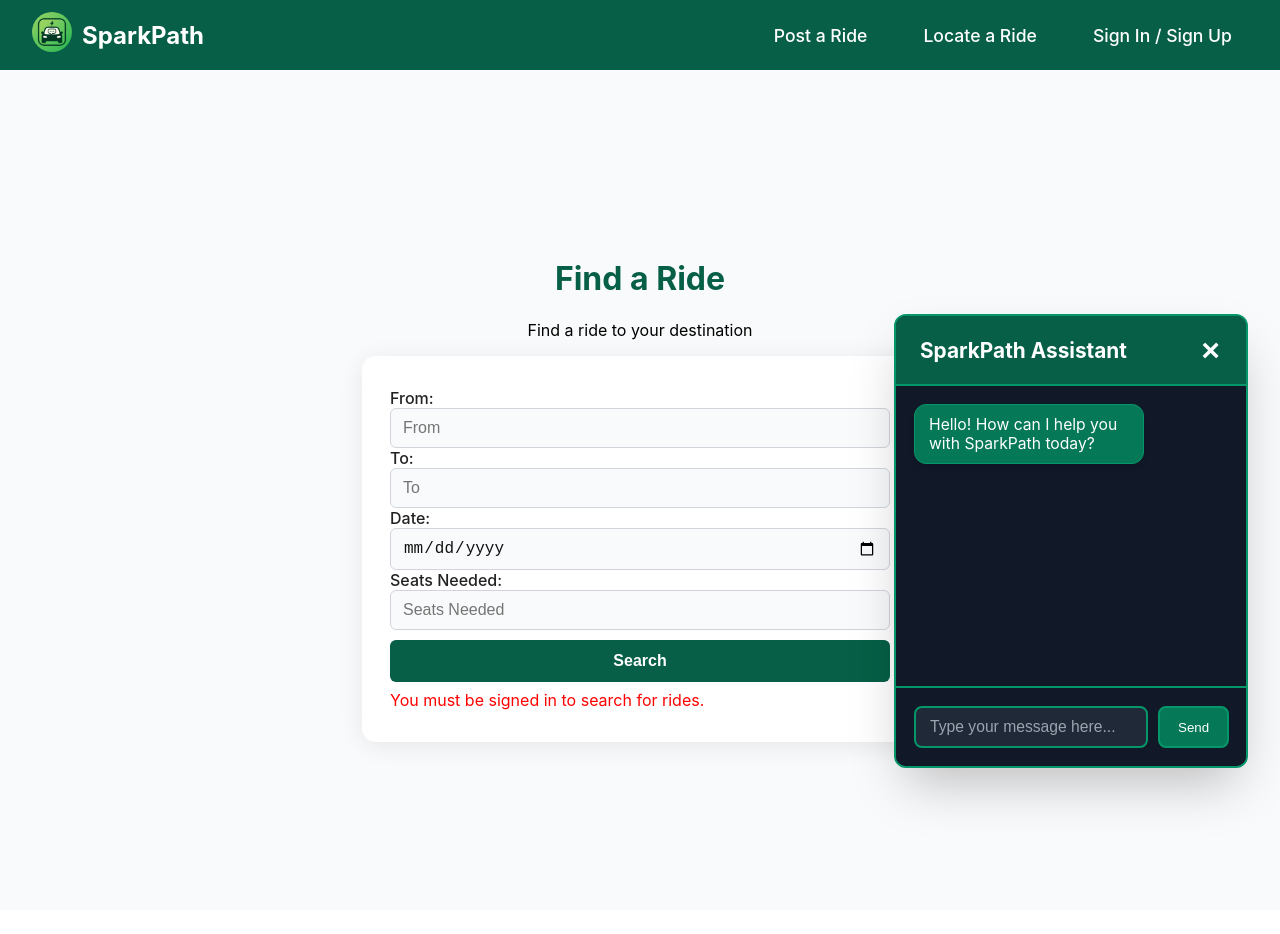
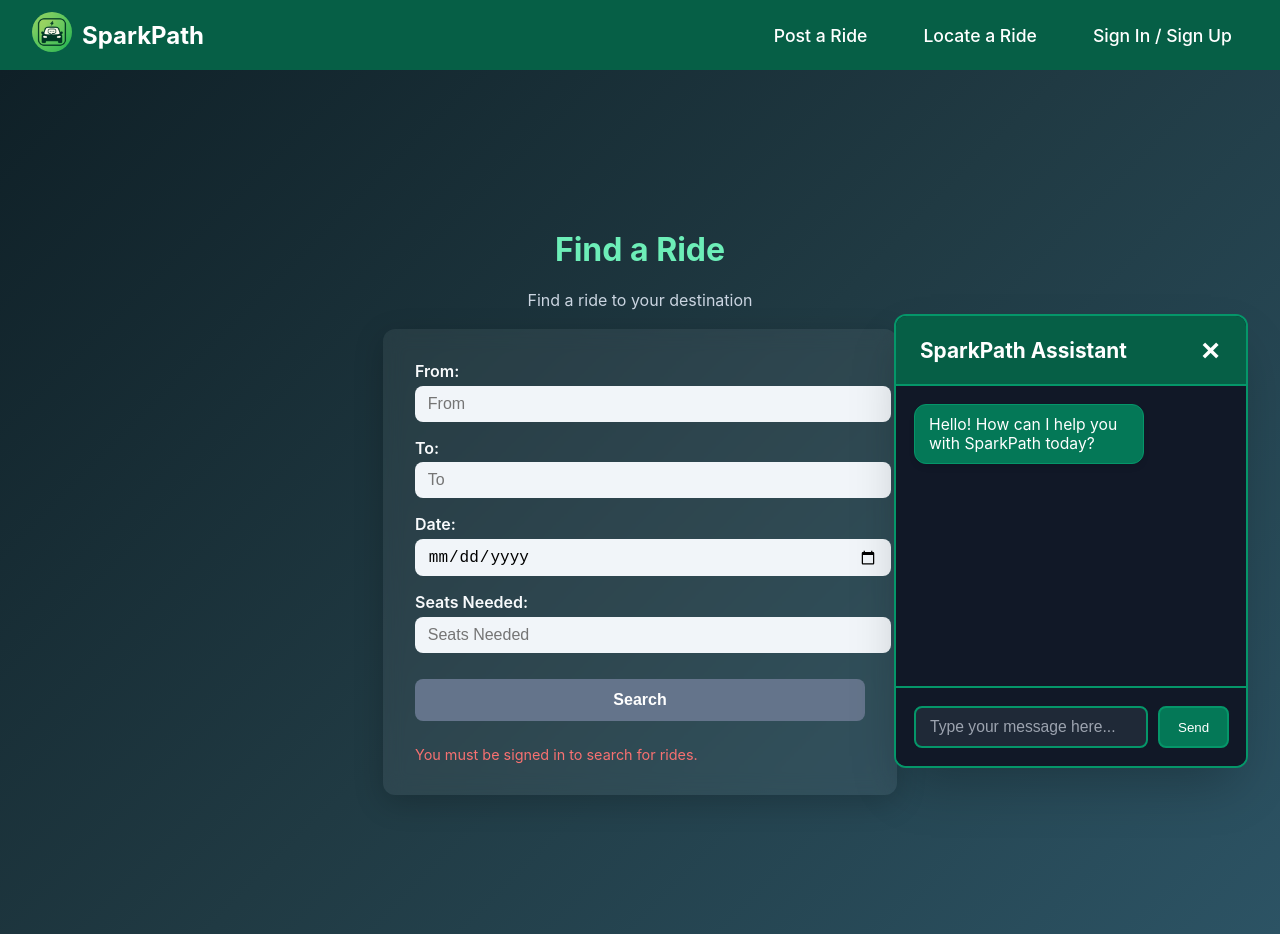
Before and after one commit to bhumi6633/SparkPath, a React (Create React App) app in the folder sparkpath/: page /find-a-ride in a window 1280 px wide. Before the commit the page ends 910 px from the top, so only its background shows below. Built offline with nearby package versions, Linux system fonts and the light colour scheme; no server answers.

Commit message:
find ride search button

```diff
--- a/sparkpath/src/App.js
+++ b/sparkpath/src/App.js
@@ -8,6 +8,7 @@ import FindARide from './components/find-a-ride';
 import './components/homepage.css';
 import './components/signup.css';
 import './components/postride.css';
+import './components/find-a-ride.css';
 import FoundRides from './components/found-rides';
 import HomePage from './components/homepage';
 import PostRideConfirm from './components/post-ride-confirm';
--- /dev/null
+++ b/sparkpath/src/components/find-a-ride.css
@@ -0,0 +1,84 @@
+.fri-wrapper {
+  min-height: 100vh;
+  background: linear-gradient(135deg, #0f2027, #203a43, #2c5364);
+  display: flex;
+  flex-direction: column;
+  align-items: center;
+  justify-content: center;
+  padding: 2rem;
+  font-family: 'Inter', sans-serif;
+  color: #f8fafc;
+}
+
+.fri-heading {
+  font-size: 2rem;
+  font-weight: 700;
+  margin-bottom: 0.3rem;
+  color: hsl(155, 79%, 68%); /* Green heading */
+}
+
+.fri-subheading {
+  font-size: 1rem;
+  margin-bottom: 1.2rem;
+  color: #cbd5e1;
+}
+
+.fri-card {
+  background: rgba(255, 255, 255, 0.06);
+  backdrop-filter: blur(10px);
+  padding: 2rem;
+  border-radius: 12px;
+  width: 100%;
+  max-width: 450px;
+  box-shadow: 0 8px 30px rgba(0, 0, 0, 0.2);
+}
+
+.fri-form {
+  display: flex;
+  flex-direction: column;
+  gap: 1rem;
+}
+
+.fri-form-group label {
+  font-weight: 600;
+  margin-bottom: 0.3rem;
+  display: block;
+}
+
+.fri-form-group input {
+  width: 100%;
+  padding: 0.55rem 0.8rem;
+  font-size: 1rem;
+  border-radius: 8px;
+  border: none;
+  background-color: #f1f5f9;
+}
+
+.search-rides {
+  width: 100%;
+  display: block; /* optional: forces consistent layout */
+  font-size: 1rem; /* Match input font size */
+  background-color: #1b4332;
+  color: white;
+  font-weight: bold;
+  border: none;
+  border-radius: 8px;
+  cursor: pointer;
+  transition: background-color 0.3s ease;
+  box-sizing: border-box; /* Ensure consistent sizing */
+}
+
+.search-rides:hover:enabled {
+  background-color: #14532d;
+}
+
+.search-rides:disabled {
+  background-color: #64748b;
+  cursor: not-allowed;
+}
+
+.fri-warning {
+  margin-top: 0.6rem;
+  color: #f87171;
+  font-size: 0.9rem;
+}
--- a/sparkpath/src/components/find-a-ride.js
+++ b/sparkpath/src/components/find-a-ride.js
@@ -1,6 +1,7 @@
 import React, { useContext } from 'react';
 import { useNavigate } from 'react-router-dom';
 import { AuthContext } from '../App';
+import './find-a-ride.css';
 
 function FindaRideInfo() {
   const { isSignedIn } = useContext(AuthContext);
@@ -14,29 +15,46 @@ function FindaRideInfo() {
   };
 
   return (
-        <div className="find-a-ride-info">
-            <h1>Find a Ride</h1>
-            <p>Find a ride to your destination</p>
-            <div className="find-a-ride-info-container">
-                <form className="find-a-ride-info-form" onSubmit={handleSearch}>
-                    <div className="find-a-ride-info-form-group">
-                        <label htmlFor="from">From: </label>
+    <div className="fri-wrapper">
+      <h1 className="fri-heading">Find a Ride</h1>
+      <p className="fri-subheading">Find a ride to your destination</p>
+
+      <div className="fri-card">
+        <form className="fri-form" onSubmit={handleSearch}>
+          <div className="fri-form-group">
+            <label htmlFor="from">From:</label>
             <input type="text" placeholder="From" />
           </div>
-                    <div className="find-a-ride-info-form-group">
-                        <label htmlFor="to">To: </label>
+
+          <div className="fri-form-group">
+            <label htmlFor="to">To:</label>
             <input type="text" placeholder="To" />
           </div>
-                    <div className="find-a-ride-info-form-group">
-                        <label htmlFor="date">Date: </label>
-                        <input type="date" placeholder="MM/DD/YYYY" />
+
+          <div className="fri-form-group">
+            <label htmlFor="date">Date:</label>
+            <input type="date" />
           </div>
-                    <div className="find-a-ride-info-form-group">
-                        <label htmlFor="seats">Seats Needed: </label>
+
+          <div className="fri-form-group">
+            <label htmlFor="seats">Seats Needed:</label>
             <input type="number" placeholder="Seats Needed" />
           </div>
-                    <button className='search-rides' type='submit' disabled={!isSignedIn} title={!isSignedIn ? 'Please sign in to search' : ''}>Search</button>
-                    {!isSignedIn && <div style={{color: 'red', marginTop: 8}}>You must be signed in to search for rides.</div>}
+
+          <button
+            type="submit"
+            className="search-rides"
+            disabled={!isSignedIn}
+            title={!isSignedIn ? 'Please sign in to search' : ''}
+          >
+            Search
+          </button>
+
+          {!isSignedIn && (
+            <div className="fri-warning">
+              You must be signed in to search for rides.
+            </div>
+          )}
         </form>
       </div>
     </div>
```
Lines whose indentation alone changed are shown as unchanged.
